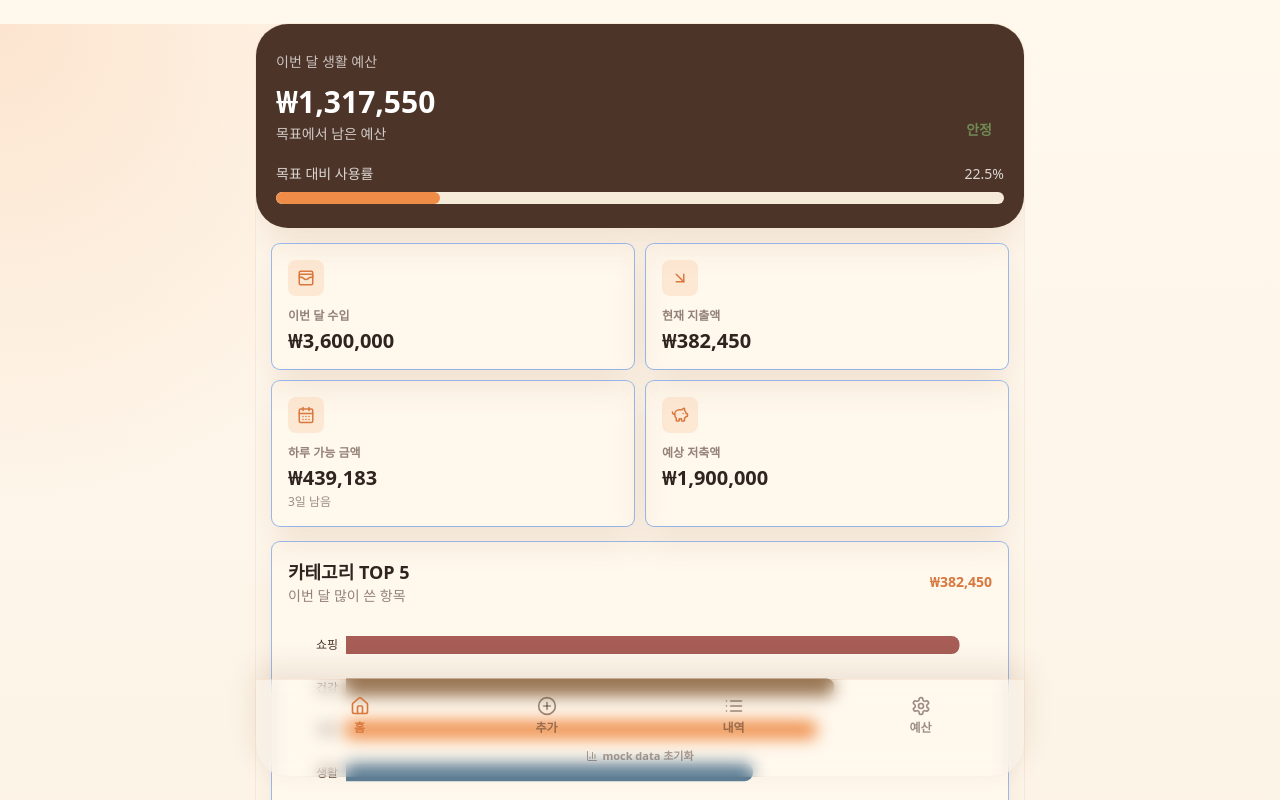
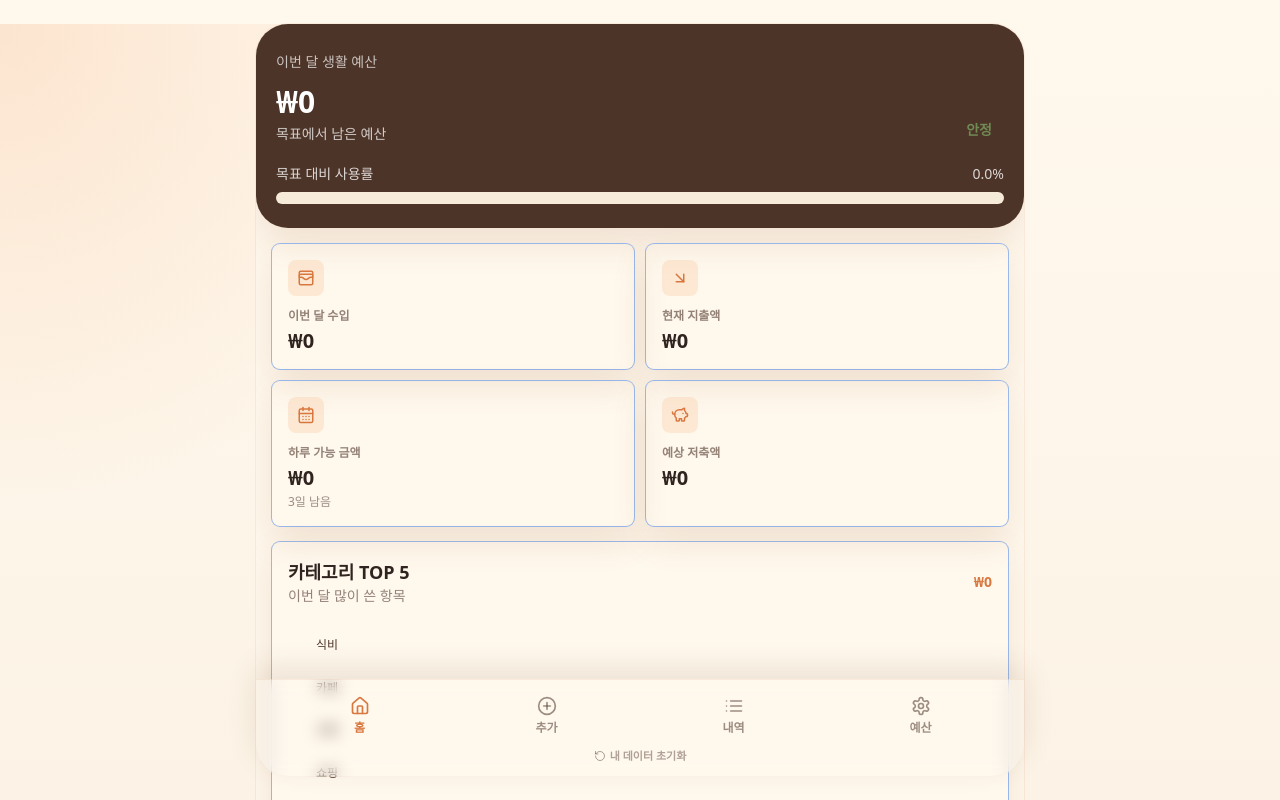
Before and after one commit to gittongcham-cmd/warm-budget, a Next.js app: page / in a window 1280 px wide. Shown: the top 800 px of the page. Built offline with nearby package versions, Linux system fonts and the light colour scheme.

Commit message:
Start users with empty budget data

```diff
--- a/src/components/AppShell.tsx
+++ b/src/components/AppShell.tsx
@@ -1,6 +1,6 @@
 "use client";
 
-import { BarChart3, Home, List, PlusCircle, Settings } from "lucide-react";
+import { Home, List, PlusCircle, RotateCcw, Settings } from "lucide-react";
 import type { ReactNode } from "react";
 import { useState } from "react";
 import { AddExpense } from "@/components/AddExpense";
@@ -20,7 +20,7 @@ const tabs: { key: Tab; label: string; icon: ReactNode }[] = [
 
 export function AppShell() {
   const [tab, setTab] = useState<Tab>("home");
-  const { data, addTransaction, saveSettings, resetMockData } = useBudgetStore();
+  const { data, addTransaction, saveSettings, resetData } = useBudgetStore();
 
   return (
     <main className="mx-auto min-h-screen w-full max-w-3xl bg-cream text-ink sm:my-6 sm:min-h-[calc(100vh-3rem)] sm:overflow-hidden sm:rounded-[2rem] sm:ring-1 sm:ring-clay/10">
@@ -49,9 +49,9 @@ export function AppShell() {
             );
           })}
         </nav>
-        <button type="button" onClick={resetMockData} className="mx-auto mt-1 flex items-center gap-1 text-[11px] font-bold text-cocoa/45">
-          <BarChart3 size={12} />
-          mock data 초기화
+        <button type="button" onClick={resetData} className="mx-auto mt-1 flex items-center gap-1 text-[11px] font-bold text-cocoa/45">
+          <RotateCcw size={12} />
+          내 데이터 초기화
         </button>
       </div>
     </main>
--- a/src/data/mockData.ts
+++ b/src/data/mockData.ts
@@ -31,6 +31,26 @@ export const defaultCategoryBudgets: Record<CategoryKey, number> = {
   health: 110000,
   culture: 160000,
   etc: 150000
+};
+
+export const emptyCategoryBudgets: Record<CategoryKey, number> = {
+  food: 0,
+  cafe: 0,
+  transport: 0,
+  shopping: 0,
+  living: 0,
+  health: 0,
+  culture: 0,
+  etc: 0
+};
+
+export const emptyBudgetData: BudgetData = {
+  settings: {
+    monthlyIncome: 0,
+    targetSpending: 0,
+    categoryBudgets: emptyCategoryBudgets
+  },
+  transactions: []
 };
 
 export const mockBudgetData: BudgetData = {
--- a/src/hooks/useBudgetStore.ts
+++ b/src/hooks/useBudgetStore.ts
@@ -1,31 +1,31 @@
 "use client";
 
 import { useEffect, useMemo, useState } from "react";
-import { mockBudgetData } from "@/data/mockData";
+import { emptyBudgetData } from "@/data/mockData";
 import { BudgetData, BudgetSettings, Transaction } from "@/types/budget";
 import { calculateBudget, normalizeSettings } from "@/utils/budget";
 
 const STORAGE_KEY = "warm-budget-data-v1";
 
 function readStoredData(): BudgetData {
-  if (typeof window === "undefined") return mockBudgetData;
+  if (typeof window === "undefined") return emptyBudgetData;
 
   try {
     const raw = window.localStorage.getItem(STORAGE_KEY);
-    if (!raw) return mockBudgetData;
+    if (!raw) return emptyBudgetData;
     const parsed = JSON.parse(raw) as BudgetData;
 
     return {
-      settings: normalizeSettings(parsed.settings ?? mockBudgetData.settings),
-      transactions: Array.isArray(parsed.transactions) ? parsed.transactions : mockBudgetData.transactions
+      settings: normalizeSettings(parsed.settings ?? emptyBudgetData.settings),
+      transactions: Array.isArray(parsed.transactions) ? parsed.transactions : []
     };
   } catch {
-    return mockBudgetData;
+    return emptyBudgetData;
   }
 }
 
 export function useBudgetStore() {
-  const [data, setData] = useState<BudgetData>(mockBudgetData);
+  const [data, setData] = useState<BudgetData>(emptyBudgetData);
   const [ready, setReady] = useState(false);
 
   useEffect(() => {
@@ -61,8 +61,11 @@ export function useBudgetStore() {
     }));
   }
 
-  function resetMockData() {
-    setData(mockBudgetData);
+  function resetData() {
+    if (typeof window !== "undefined") {
+      window.localStorage.removeItem(STORAGE_KEY);
+    }
+    setData(emptyBudgetData);
   }
 
   return {
@@ -71,6 +74,6 @@ export function useBudgetStore() {
     ready,
     addTransaction,
     saveSettings,
-    resetMockData
+    resetData
   };
 }
```
